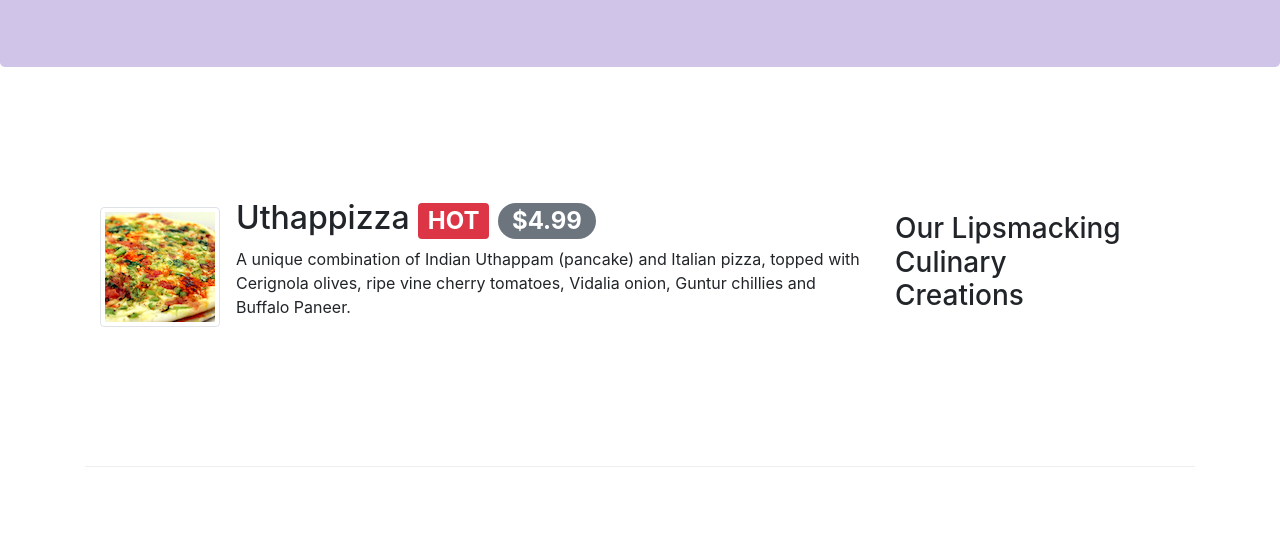
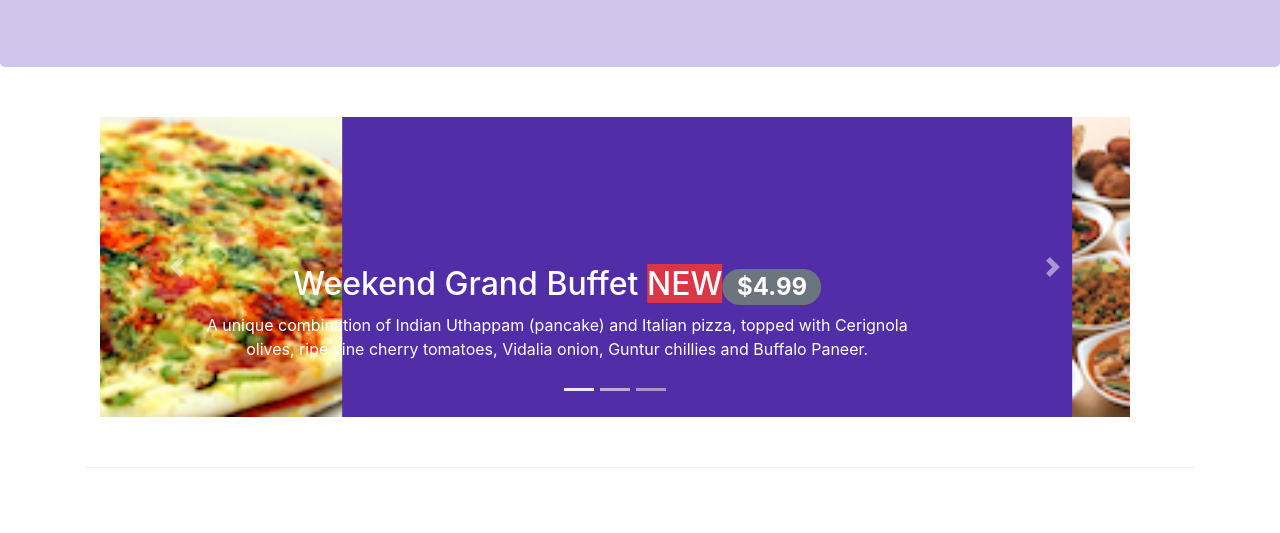
Before and after one commit to Azz3m/Initial-Setup, a plain HTML site: page index.html in a window 1280 px wide. Shown: the part 267-800 px from the top of the page. Drawn offline with nearby package versions, Linux system fonts and the light colour scheme.

Commit message:
Carousel

```diff
--- a/css/style.css
+++ b/css/style.css
@@ -45,3 +45,18 @@ body{
     border-bottom: 1px solid #ddd;
     padding: 10px;
 }
+
+.carousel {
+    background:#512DA8;
+}
+
+.carousel-item {
+  height: 300px;
+}
+
+.carousel-item img {
+    position: absolute;
+    top: 0;
+    left: 0;
+    min-height: 300px;
+}
--- a/index.html
+++ b/index.html
@@ -96,6 +96,63 @@
     </header>
 
     <div class="container">
+	  <div class="row row-content">
+           <div class="col">
+				 <div id="mycarousel" class="carousel slide" data-ride="carousel">
+					<div class="carousel-inner" role="listbox">
+						<div class="carousel-item active">
+							<img class="d-block img-fluid"
+							src="img/uthappizza.png" alt="Uthappizza">
+							<div class="carousel-caption d-none d-md-block">
+								<h2>Weekend Grand Buffet <span class="badge-danger">NEW</span><span class="badge badge-pill badge-secondary">$4.99</span></h2>
+							    <p class="d-none d-sm-block">A unique combination of Indian Uthappam (pancake) and
+								Italian pizza, topped with Cerignola olives, ripe vine
+								cherry tomatoes, Vidalia onion, Guntur chillies and
+								Buffalo Paneer.</p>
+						    </div>
+						</div>
+						<div class="carousel-item">
+						<img src="img/buffet.png" alt="buffet" class="d-block image-fluid"/>
+								<div class="carousel-caption d-none d-md-block">
+								<h2>Weekend Grand Buffet <span class="badge-danger">NEW</span></h2>
+						<p class="d-none d-sm-block">Featuring mouthwatering combinations with a choice of five different salads, six enticing appetizers, six main entrees and five choicest desserts. Free flowing bubbly and soft drinks. All for just $19.99 per person </p>
+
+
+
+								</div>
+
+						</div>
+						<div class="carousel-item">
+						<img class="d-block image-fluid"
+                              src="img/alberto.png" alt="Alberto Somayya">
+							  <div class="carousel-caption d-none d-md-block">
+							    <h2>Alberto Somayya</h2>
+                          <h4>Executive Chef</h4>
+                          <p class="d-none d-sm-block">Award winning three-star Michelin chef with wide
+                              International experience having worked closely with
+                              whos-who in the culinary world, he specializes in
+                              creating mouthwatering Indo-Italian fusion experiences.
+                              </p>
+
+							  </div>
+
+						</div>
+						   <ol class="carousel-indicators">
+                        <li data-target="#mycarousel" data-slide-to="0" class="active"></li>
+                        <li data-target="#mycarousel" data-slide-to="1"></li>
+                        <li data-target="#mycarousel" data-slide-to="2"></li>
+                    </ol>
+						</div>
+
+					 <a class="carousel-control-prev" href="#mycarousel" role="button" data-slide="prev">
+                        <span class="carousel-control-prev-icon"></span>
+                    </a>
+                    <a class="carousel-control-next" href="#mycarousel" role="button" data-slide="next">
+                        <span class="carousel-control-next-icon"></span>
+                    </a>
+				</div>
+            </div>
+       </div>
         <div class="row row-content align-items-center">
             <div class="col-12 col-sm-4 order-sm-last col-md-3">
                 <h3>Our Lipsmacking Culinary Creations</h3>
```
